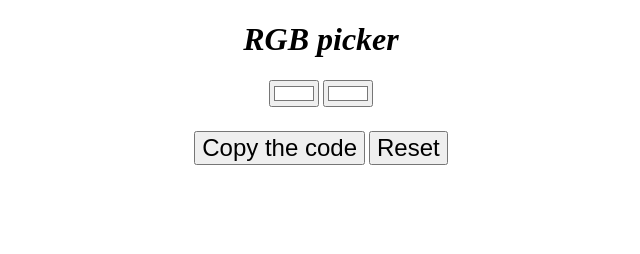
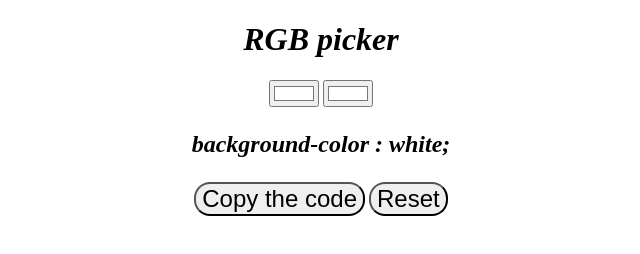
Before and after one commit to mishra-parth/background_generator, a plain HTML site: page index.html in a window 1280 px wide. Both pictures are taken after a click on the button "Copy the code". Shown: the whole page, without its empty margins (319-959 px from the left). Drawn offline with Linux system fonts and the light colour scheme.

Commit message:
button_changed_+_a_lot_more

```diff
--- a/index.html
+++ b/index.html
@@ -4,7 +4,7 @@
 <head>
 	<meta charset="utf-8">
 	<meta name="viewport" content="width=device-width">
-	<title>Background_Generator</title>
+    <title>Background_Generator</title>
 	<link href="style.css" rel="stylesheet" type="text/css" />
 </head>
 
@@ -12,7 +12,7 @@
     <h1>RGB picker</h1>
 	<input class="color1" type="color" value="#ffffff">
     <input class="color2" type="color" value="#ffffff">
-    <h3 class="css_property" id= "myInput"></h3>
+    <h3 class="css_property" id= "myInput">background-color : white;</h3>
 	<button class="clipboard">Copy the code</button>
     <button class="reset">Reset</button>
     <script src="script.js"></script>
--- a/script.js
+++ b/script.js
@@ -25,6 +25,7 @@ function copyToClipboard() {
   el.select();
   document.execCommand('copy');
   document.body.removeChild(el);
+  alert("You have copied the code")
 }
 
 function reseter(){
@@ -32,9 +33,11 @@ function reseter(){
     css_property.textContent = "background-color : "+body.style.background + ";"
     color1.value = "#ffffff"
     color2.value = "#ffffff"
+    body.style.color = "black"
 }
 
 color1.addEventListener("input", linear)
 color2.addEventListener("input", linear)
+css_property.addEventListener("click", copyToClipboard)
 clip_board.addEventListener("click", copyToClipboard)
 reset.addEventListener("click", reseter)
--- a/style.css
+++ b/style.css
@@ -3,8 +3,16 @@ body {
     font-style: italic
 }
 
+button{
+  border-radius: 1rem;
+}
+
 h3{
   font-size: 1.5rem
+}
+
+h3:hover{
+	cursor: pointer;
 }
 
 .clipboard{
```
